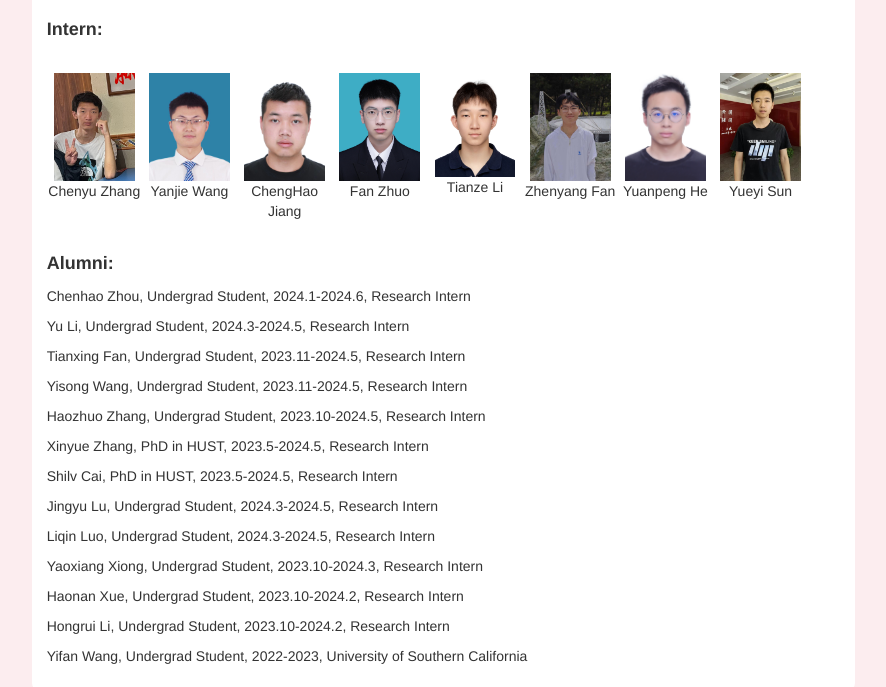
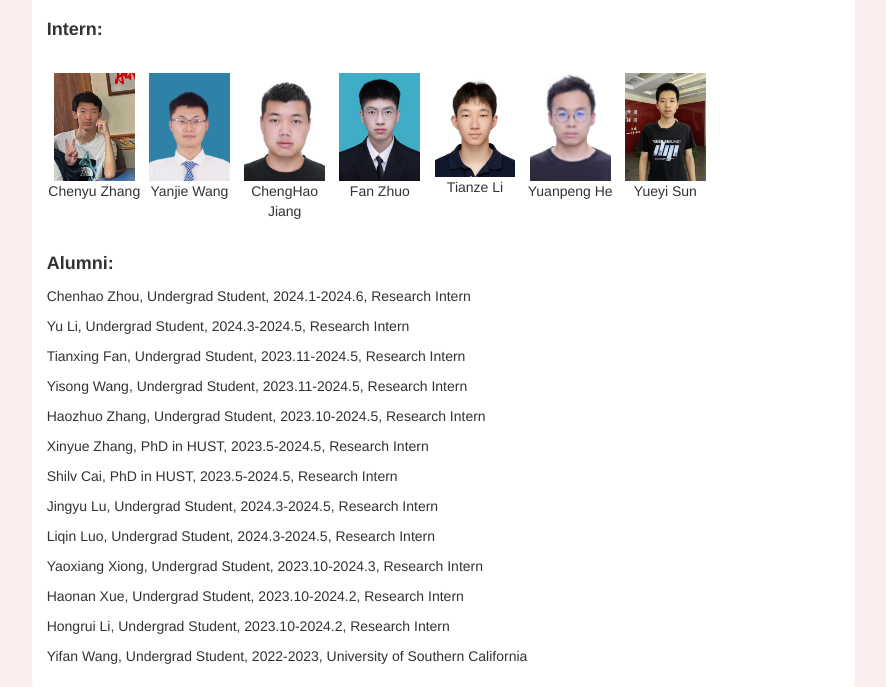
Before and after one commit to zhoujiahuan1991/homepage-temp, a plain HTML site: page research.html in a window 1280 px wide. Shown: the part 1959-2646 px from the top of the page, without its empty margins (282-1168 px from the left). Drawn offline with Linux system fonts and the light colour scheme.

Commit message:
update_intern

```diff
--- a/research.html
+++ b/research.html
@@ -281,14 +281,14 @@ A.info:hover    {color:green;background:transparent;text-decoration:underline}
                                     </div>
                                     <p>Tianze Li</p>
                                 </div>
-                                <div class="w18">
+                                <!-- <div class="w18">
                                     <img src="common/img/fzy.jpg" />
                                     <div class="mark">
                                         <p style="margin-top:8px;margin-bottom: 5px;">Zhenyang Fan</p>
                                         <p>(范振扬)</p>
                                     </div>
                                     <p>Zhenyang Fan</p>
-                                </div>
+                                </div> -->
                                 <div class="w18">
                                     <img src="common/img/hyp.jpg" />
                                     <div class="mark">
```
